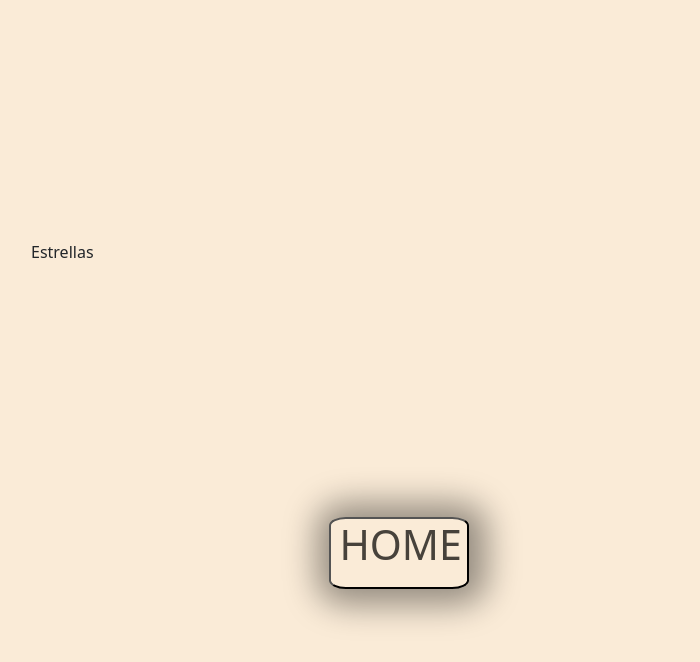
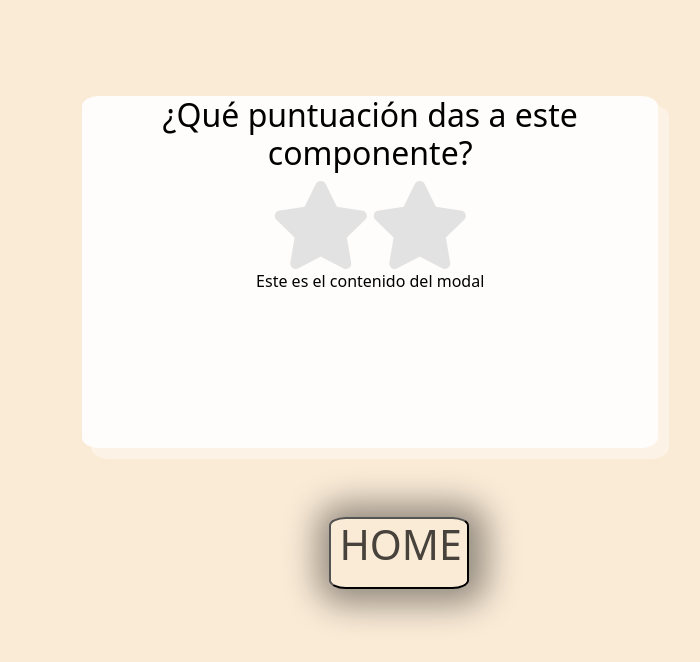
Before and after one commit to DCardigo/Mis-componentes, a React app: page / in a window 1280 px wide. Both pictures are taken after a click on the element 458 px from the left and 356 px from the top of the page. Shown: the whole page, without its empty margins (321-1021 px from the left). Built offline with nearby package versions, Linux system fonts and the light colour scheme.

Commit message:
logica estrellas a medias

```diff
--- a/src/js/component/star.js
+++ b/src/js/component/star.js
@@ -1,16 +1,65 @@
-import React from "react";
+import React, { useState, useEffect } from "react";
 
 
 
 const Star = () => {
+
+	const [star1, setStar1] = useState(false)
+	const [star2, setStar2] = useState(false)
+	const [color, setColor] = useState('rgba(210, 210, 210, 0.61)');
+	const [color1, setColor1] = useState('rgba(210, 210, 210, 0.61)');
+	const [enter, setEnter] = useState(1)
+	const [enter1, setEnter1] = useState(1)
+
+	const handleMouseEnter1 = () => {
+		setStar1(!star1)
+		setEnter(enter + 1)
+		setColor('rgb(255, 217, 0)');
+		console.log(enter);
+		console.log(star1);
+	};
+
+	const handleMouseLeave1 = () => {
+		if ( star2 == false && enter % 2 === 1){setColor('rgba(210, 210, 210, 0.61)') && setStar1(!star1)}
+		console.log(star1);
+	};
+
+
+	const handleMouseEnter2 = () => {
+		setStar2(!star2)
+
+		if (star1 == true){setColor1('rgb(255, 217, 0)') }
+		if (star1 == true){setEnter1(enter1 + 1)}
+
+		console.log(enter1);
+	};
+
+	const handleMouseLeave2 = () => {
+		if (enter1 % 2 === 1){setColor1('rgba(210, 210, 210, 0.61)')&& setStar2(!star2)}
+	};
+
 	return (
-			<div className="box">
+		<div className="box">
 
-				<div className="">
-					<p>Estrellas</p>
+			<div className="text-center " id="star">
+				<h2>¿Qué puntuación das a este componente?</h2>
+				<div>
+					<i id="estrella" className="fas fa-star" style={{ color: color }} onMouseEnter={handleMouseEnter1}
+						onMouseLeave={handleMouseLeave1}></i>
+					<i id="estrella" className="fas fa-star" style={{ color: color1 }} onMouseEnter={handleMouseEnter2}
+						onMouseLeave={handleMouseLeave2}></i>
+					{/* <i id="estrella" className="fas fa-star" style={{ color: color }} onMouseEnter={handleMouseEnter}
+						onMouseLeave={handleMouseLeave}></i>
+					<i id="estrella" className="fas fa-star" style={{ color: color }} onMouseEnter={handleMouseEnter}
+						onMouseLeave={handleMouseLeave}></i>
+					<i id="estrella" className="fas fa-star" style={{ color: color }} onMouseEnter={handleMouseEnter}
+						onMouseLeave={handleMouseLeave}></i> */}
 				</div>
 
+				<p>Este es el contenido del modal</p>
 			</div>
+
+		</div>
 	);
 };
 
--- a/src/styles/index.css
+++ b/src/styles/index.css
@@ -117,7 +117,44 @@ i {
         width: 35vw;
         height: 7vh;
     }
-    .home p{
+
+    .home p {
         left: 0.2rem;
     }
 }
+
+#star {
+    background: rgba(255, 255, 255, 0.9);
+    box-shadow: 10px 10px 0px 1px hsla(0, 0%, 100%, 0.349);
+    color: #000000;
+    position: relative;
+    top: -18vh;
+    left: 4vw;
+    height: 44vh;
+    width: 45vw;
+    border-radius: 3%;
+    /* transition: all .5s; */
+}
+
+/*
+#modal.active {
+    top: 0;
+  }
+     */
+
+#estrella{
+    color: rgba(210, 210, 210, 0.61);
+    position:static;
+
+    font-size: 11vh;
+    opacity: 100% !important;
+}
+
+#estrella:hover{
+    color: rgb(255, 217, 0);
+
+}
+#estrella:active{
+    color: rgb(255, 217, 0);
+
+}
```
Also changed, not shown: src/js/pages/home.js (line endings or trailing spaces).
